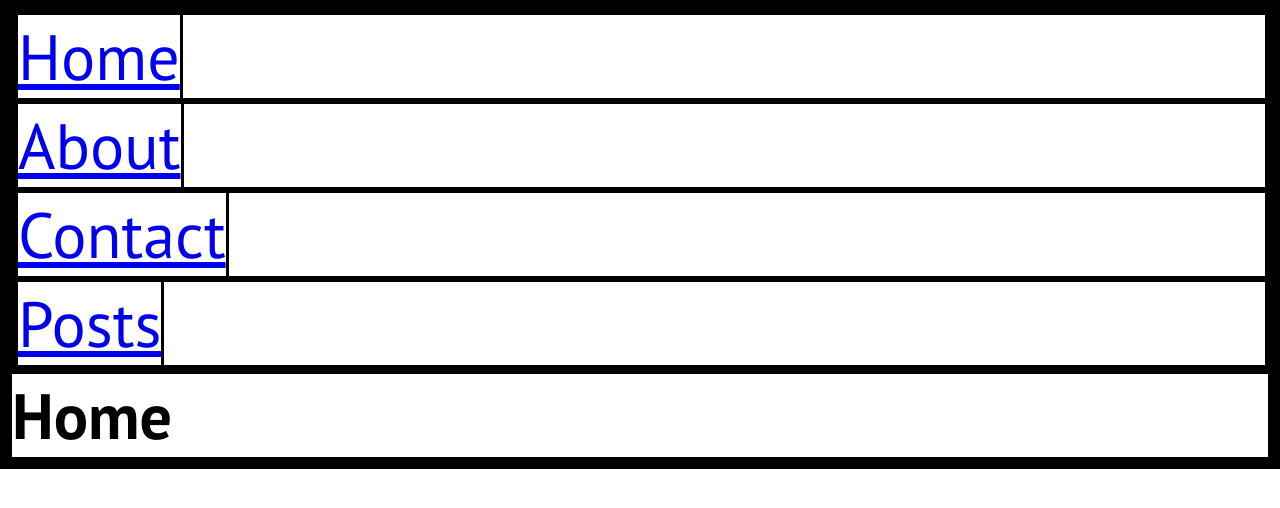
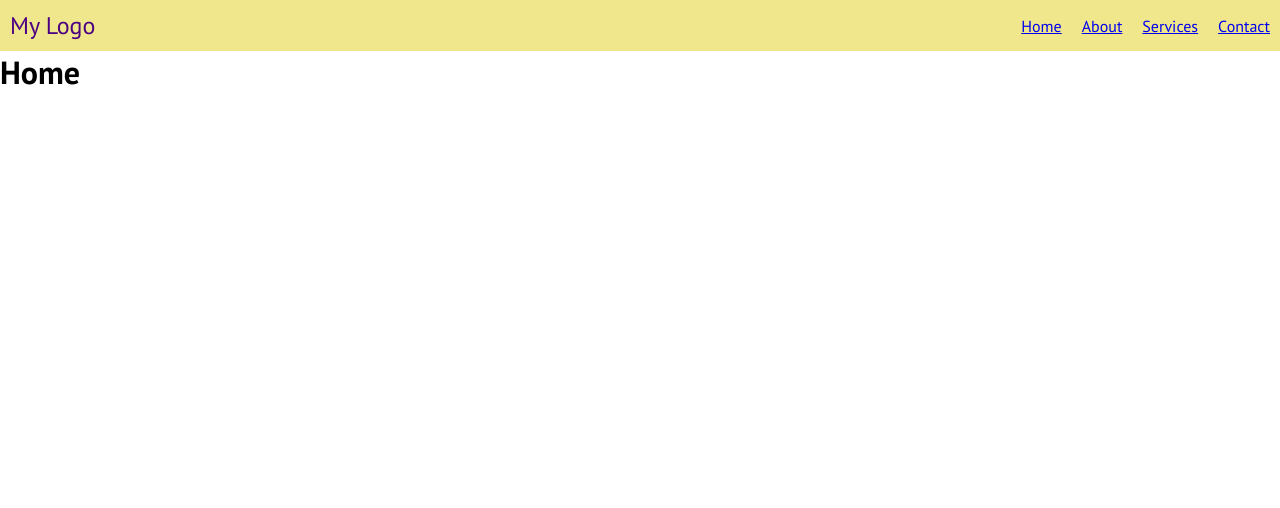
Before and after one commit to TRossen89/react-styles-routes, a React (Vite) app: page /home in a window 1280 px wide. Shown: the top 508 px of the page. Built offline with nearby package versions, Linux system fonts and the light colour scheme.

Commit message:
Some minor styling

```diff
--- a/src/layout/MainNav.jsx
+++ b/src/layout/MainNav.jsx
@@ -1,24 +1,50 @@
-import { NavLink } from "react-router-dom";
+import React from 'react';
+import styled from 'styled-components';
+import { NavLink } from 'react-router-dom';
 
 
-function MainNav() {
 
-    return(
-    <ul>
-      <li>
-        <NavLink to="/home">Home</NavLink>
-      </li>
-      <li>
-        <NavLink to="/about">About</NavLink>
-      </li>
-      <li>
-        <NavLink to="/contact">Contact</NavLink>
-      </li>
-      <li>
-        <NavLink to="/posts">Posts</NavLink>
-      </li>
-    </ul>
-    )
-  }
+const HeaderContainer = styled.header`
+  background-color: #F0E68C; /* Gold */
+  padding: 10px;
+`;
 
-  export default MainNav;
+const Nav = styled.nav`
+  display: flex;
+  justify-content: space-between;
+  align-items: center;
+`;
+
+const Logo = styled.div`
+  color: #4B0082; /* Indigo */
+  font-size: 24px;
+`;
+
+const Menu = styled.ul`
+  display: flex;
+  list-style: none;
+`;
+
+const MenuItem = styled.li`
+  margin-left: 20px;
+`;
+
+;
+
+const MainNav = () => {
+  return (
+    <HeaderContainer>
+      <Nav>
+        <Logo>My Logo</Logo>
+        <Menu>
+          <MenuItem><NavLink to="/home">Home</NavLink></MenuItem>
+          <MenuItem><NavLink to="/about">About</NavLink></MenuItem>
+          <MenuItem><NavLink to="/services">Services</NavLink></MenuItem>
+          <MenuItem><NavLink to="/contact">Contact</NavLink></MenuItem>
+        </Menu>
+      </Nav>
+    </HeaderContainer>
+  );
+}
+
+export default MainNav;
--- a/src/styles/globalStyles.js
+++ b/src/styles/globalStyles.js
@@ -37,19 +37,12 @@ const GlobalStyles = createGlobalStyle`
     margin: 0;
     padding: 0;
     box-sizing: border-box;
-    border: solid black;
-
-    font-size: 5vw;
-
 }
 
 
 body{
     font-family: 'PT Sans', 'Times New Roman'
 }
-
-${StyledNavLink}
-
 `;
 
 export default GlobalStyles;
```
